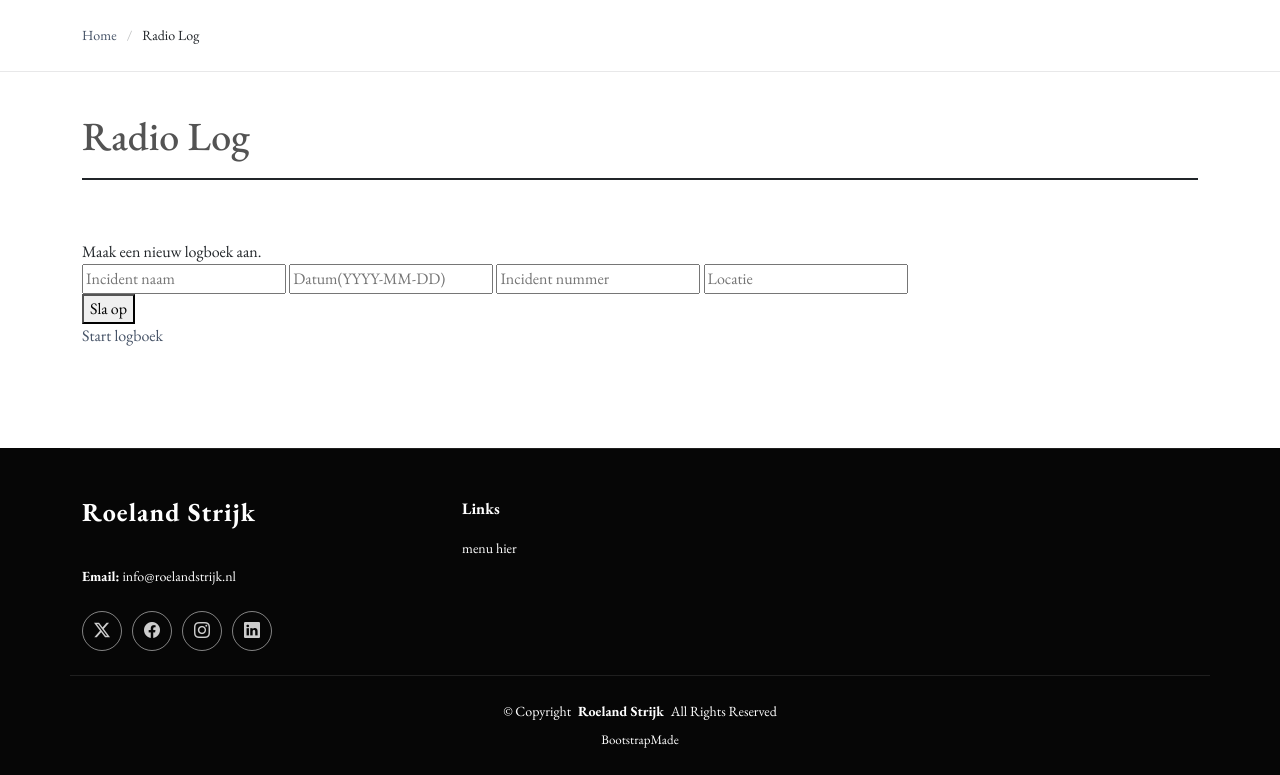
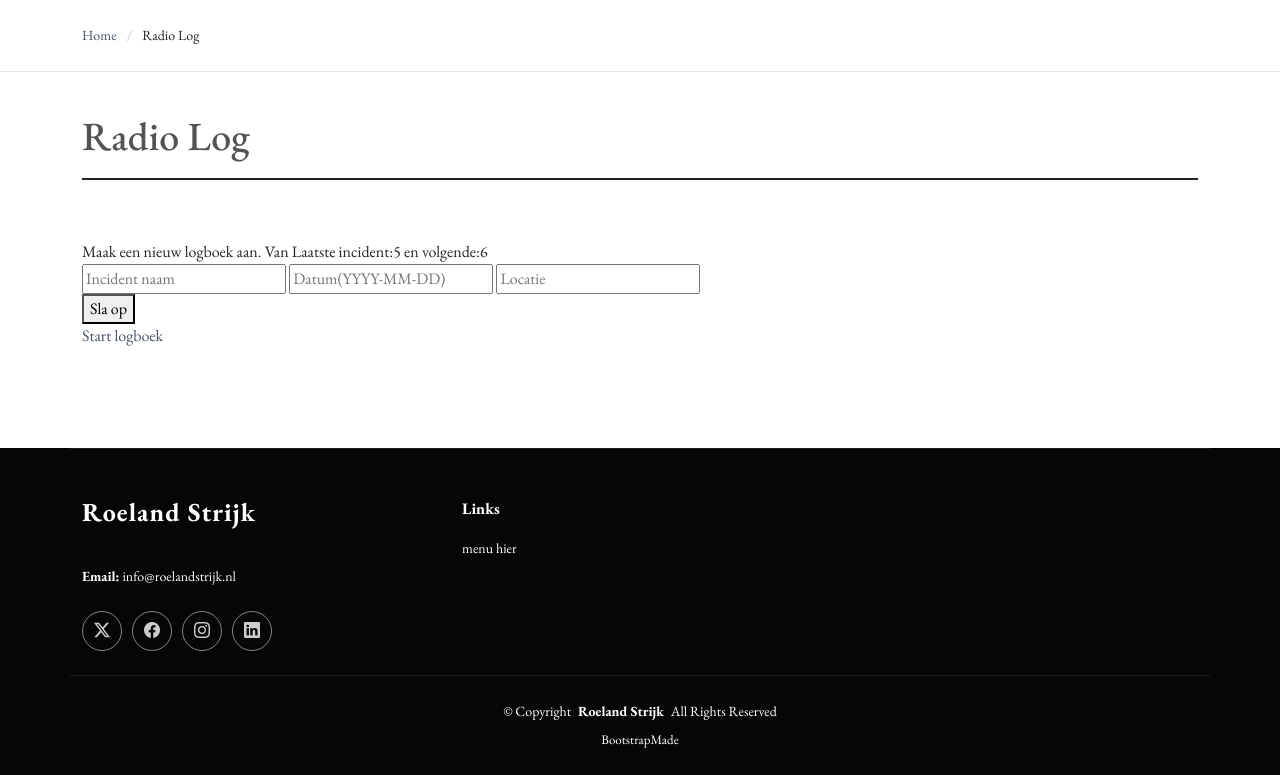
Before and after one commit to roeland-strijk/roelandstrijk, a Django app: page /radiolog/ in a window 1280 px wide. Shown: the part 56-831 px from the top of the page. Run offline with Django 5.2, Linux system fonts and the light colour scheme; data comes from the database, SQL or seed files in the repository; both versions use the stored data as it was after the commit; some libraries are stand-ins or nearby versions.

Commit message:
view pagina aanpssing incident_nr

```diff
--- a/myproject/sarforms/models.py
+++ b/myproject/sarforms/models.py
@@ -2,7 +2,8 @@ from django.db import models
 
 # Create your models here.
 class Form133(models.Model):
-    incident_nr=models.CharField(max_length=5, null=True, blank=True)
+    incident_nr = models.IntegerField(null=True, blank=True)
+    #incident_nr=models.CharField(max_length=5, null=True, blank=True)
     incident_naam=models.CharField(max_length=30)
     datum=models.DateField()
     locatie=models.CharField(max_length=100)
--- a/myproject/sarforms/views.py
+++ b/myproject/sarforms/views.py
@@ -12,9 +12,19 @@ def radio_log(request):
         post.locatie=request.POST['locatie']
         post.save()
 
-        return render(request, 'radio_register.html')
-    else:
-        return render(request, 'radio_register.html')
+
+    laatste = Form133.objects.last()
+    volgend_incident_nr = (Form133.objects.aggregate(Max('incident_nr'))['incident_nr__max'] or 0) + 1
+
+    context = {
+        'laatste': laatste,
+        'volgend_incident_nr': volgend_incident_nr,
+    }
+    return render(request, 'radio_register.html', context)
+
+     # bij GET ook de laatste meegeven
+#laatste = Form133.objects.last()
+#return render(request, 'radio_register.html', {'laatste': laatste})
 
 
 
--- a/myproject/templates/radio_log_combined.html
+++ b/myproject/templates/radio_log_combined.html
@@ -20,7 +20,7 @@
 <body>
     <form method="POST">
         {% csrf_token %}
-        <div align='left'> <h1>RADIO LOG</h1></div>
+        <div align='left'> <h2>Radio Log</h2></div>
 
 
         <table>
@@ -30,7 +30,7 @@
             </tr>
             <tr>
                 <td>Nr:</td>
-                <td>{{ laatste.incident_nr}}</td>
+                <td>{{ laatste.incident_nr }}</td>
             </tr>
             <tr>
                 <td>Datum:</td>
@@ -61,7 +61,6 @@
         <button type="submit">Verstuur</button>
     </form>
 
-    <h1>Welcome</h1>
     <h2>Logboek</h2>
     <table border="1" width="100%">
         <tr align="left">
--- a/myproject/templates/radio_register.html
+++ b/myproject/templates/radio_register.html
@@ -91,14 +91,15 @@
       <div class="container section-title" data-aos="fade-up">
       <form action="" method="POST">
         {% csrf_token %}
-        <div class="title">Maak een nieuw logboek aan.
+
+        <div class="title">Maak een nieuw logboek aan. Van Laatste incident:{{ laatste.incident_nr }} en volgende:{{ volgend_incident_nr }}
           <i class="fas fa-pencil-alt"></i>
         </div>
         <div class="info">
           <input type="text" name="incident_naam" placeholder="Incident naam">
           <input type="text" name="datum" placeholder="Datum(YYYY-MM-DD)">
-          <input type="text" name="incident_nr" value="" placeholder="Incident nummer">
           <input type="text" name="locatie" placeholder="Locatie">
+          <input type="hidden" name="incident_nr" value="{{ volgend_incident_nr }}">
         </div>
         <button type="submit" href="/">Sla op</button>
       </form>
```
Also changed, not shown: myproject/db.sqlite3, myproject/sarforms/migrations/0004_alter_form133_incident_nr.py (added).
